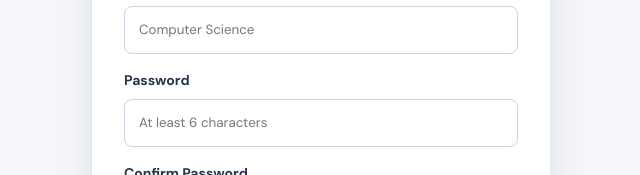
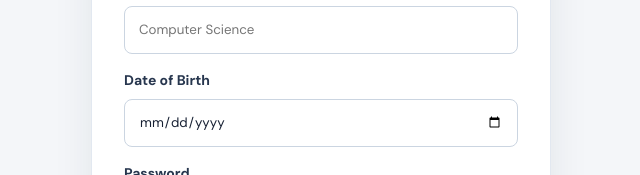
Before and after one commit to saraswelam/UniversityManagementSystem, a React (Vite) app in the folder frontend/: page /signup in a window 1280 px wide. Shown: the part 625-800 px from the top of the page, without its empty margins (319-959 px from the left). Built offline with nearby package versions, Linux system fonts and the light colour scheme; no server answers.

Commit message:
fixed some issues in signup page

```diff
--- a/frontend/src/pages/SignUpPage.jsx
+++ b/frontend/src/pages/SignUpPage.jsx
@@ -2,6 +2,32 @@ import { useState } from "react";
 import { useNavigate, Link } from "react-router-dom";
 import { roles } from "../data/roles.js";
 import { authApi } from "../services/api.js";
+
+const roleFields = {
+  student: [
+    { name: "studentId", label: "Student ID", placeholder: "STU001", required: true },
+    { name: "department", label: "Department", placeholder: "Computer Science", required: true },
+    { name: "dateOfBirth", label: "Date of Birth", type: "date" },
+  ],
+  professor: [
+    { name: "employeeId", label: "Employee ID", placeholder: "EMP002", required: true },
+    { name: "department", label: "Department", placeholder: "Computer Science", required: true },
+    { name: "phone", label: "Phone", placeholder: "+20 100 000 0000", type: "tel" },
+  ],
+  admin: [],
+  staff: [
+    { name: "employeeId", label: "Employee ID", placeholder: "EMP003", required: true },
+    { name: "department", label: "Department", placeholder: "Registrar", required: true },
+    { name: "phone", label: "Phone", placeholder: "+20 100 000 0000", type: "tel" },
+  ],
+  parent: [
+    { name: "linkedStudentId", label: "Child Student ID", placeholder: "STU001", required: true },
+    { name: "phone", label: "Phone", placeholder: "+20 100 000 0000", type: "tel" },
+    { name: "address", label: "Address", placeholder: "Home address" },
+  ],
+};
+
+const roleFieldNames = [...new Set(Object.values(roleFields).flat().map((field) => field.name))];
 
 function SignUpPage() {
   const [formData, setFormData] = useState({
@@ -14,6 +40,10 @@ function SignUpPage() {
     studentId: "",
     employeeId: "",
     department: "",
+    linkedStudentId: "",
+    phone: "",
+    address: "",
+    dateOfBirth: "",
   });
   const [isLoading, setIsLoading] = useState(false);
   const [error, setError] = useState("");
@@ -24,6 +54,34 @@ function SignUpPage() {
   const handleChange = (e) => {
     const { name, value } = e.target;
     setFormData((prev) => ({ ...prev, [name]: value }));
+  };
+
+  const handleRoleChange = (role) => {
+    setFormData((prev) => ({
+      ...prev,
+      role,
+      ...Object.fromEntries(roleFieldNames.map((fieldName) => [fieldName, ""])),
+    }));
+  };
+
+  const buildRegistrationPayload = () => {
+    const activeRoleFields = roleFields[formData.role] || [];
+    const payload = {
+      firstName: formData.firstName.trim(),
+      lastName: formData.lastName.trim(),
+      email: formData.email.trim(),
+      password: formData.password,
+      role: formData.role,
+    };
+
+    activeRoleFields.forEach((field) => {
+      const value = formData[field.name]?.trim();
+      if (value) {
+        payload[field.name] = value;
+      }
+    });
+
+    return payload;
   };
 
   const handleSubmit = async (e) => {
@@ -42,19 +100,19 @@ function SignUpPage() {
       return;
     }
 
+    const missingField = (roleFields[formData.role] || []).find(
+      (field) => field.required && !formData[field.name].trim()
+    );
+
+    if (missingField) {
+      setError(`${missingField.label} is required for ${activeRole.label} accounts`);
+      return;
+    }
+
     setIsLoading(true);
 
     try {
-      const response = await authApi.register({
-        firstName: formData.firstName,
-        lastName: formData.lastName,
-        email: formData.email,
-        password: formData.password,
-        role: formData.role,
-        studentId: formData.role === "student" ? formData.studentId : undefined,
-        employeeId: ["professor", "staff"].includes(formData.role) ? formData.employeeId : undefined,
-        department: formData.department,
-      });
+      const response = await authApi.register(buildRegistrationPayload());
 
       // Store token and user data
       localStorage.setItem("token", response.token);
@@ -89,7 +147,7 @@ function SignUpPage() {
                   key={role.id}
                   type="button"
                   className={`role-option ${formData.role === role.id ? "active" : ""}`}
-                  onClick={() => setFormData((prev) => ({ ...prev, role: role.id }))}
+                  onClick={() => handleRoleChange(role.id)}
                   disabled={isLoading}
                 >
                   {role.label}
@@ -140,49 +198,20 @@ function SignUpPage() {
             />
           </label>
 
-          {/* Role-specific ID */}
-          {formData.role === "student" && (
-            <label>
-              Student ID
+          {(roleFields[formData.role] || []).map((field) => (
+            <label key={field.name}>
+              {field.label}
               <input
-                name="studentId"
-                placeholder="STU001"
-                type="text"
-                value={formData.studentId}
+                name={field.name}
+                placeholder={field.placeholder}
+                type={field.type || "text"}
+                value={formData[field.name]}
                 onChange={handleChange}
-                required
+                required={Boolean(field.required)}
                 disabled={isLoading}
               />
             </label>
-          )}
-
-          {["professor", "staff"].includes(formData.role) && (
-            <label>
-              Employee ID
-              <input
-                name="employeeId"
-                placeholder="EMP001"
-                type="text"
-                value={formData.employeeId}
-                onChange={handleChange}
-                required
-                disabled={isLoading}
-              />
-            </label>
-          )}
-
-          {/* Department */}
-          <label>
-            Department
-            <input
-              name="department"
-              placeholder="Computer Science"
-              type="text"
-              value={formData.department}
-              onChange={handleChange}
-              disabled={isLoading}
-            />
-          </label>
+          ))}
 
           {/* Password */}
           <label>
--- a/frontend/src/styles/LoginPage.css
+++ b/frontend/src/styles/LoginPage.css
@@ -48,7 +48,9 @@
 
 .login-form input[type="text"],
 .login-form input[type="email"],
-.login-form input[type="password"] {
+.login-form input[type="password"],
+.login-form input[type="tel"],
+.login-form input[type="date"] {
   width: 100%;
   min-height: 48px;
   padding: 0 14px;
```
Also changed, not shown: 2 other files (tests, documents, lock files or other folders).
